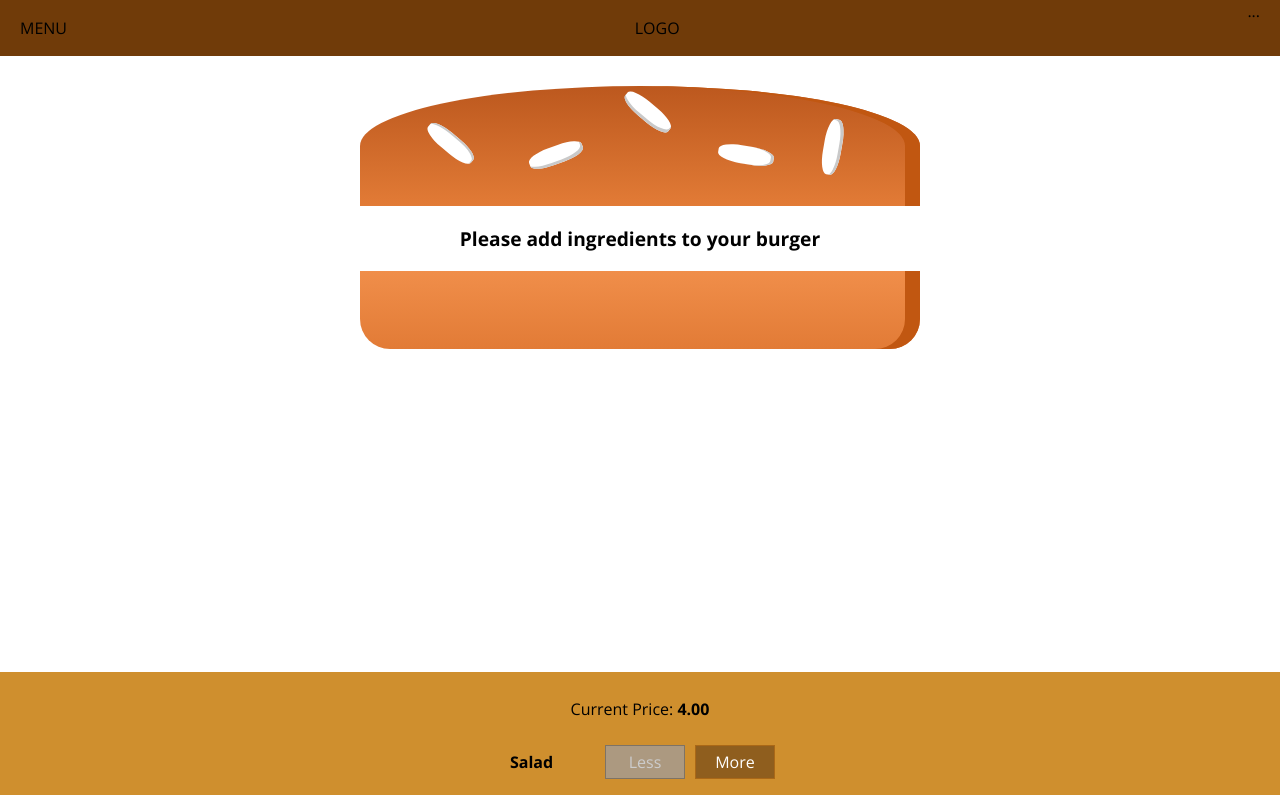
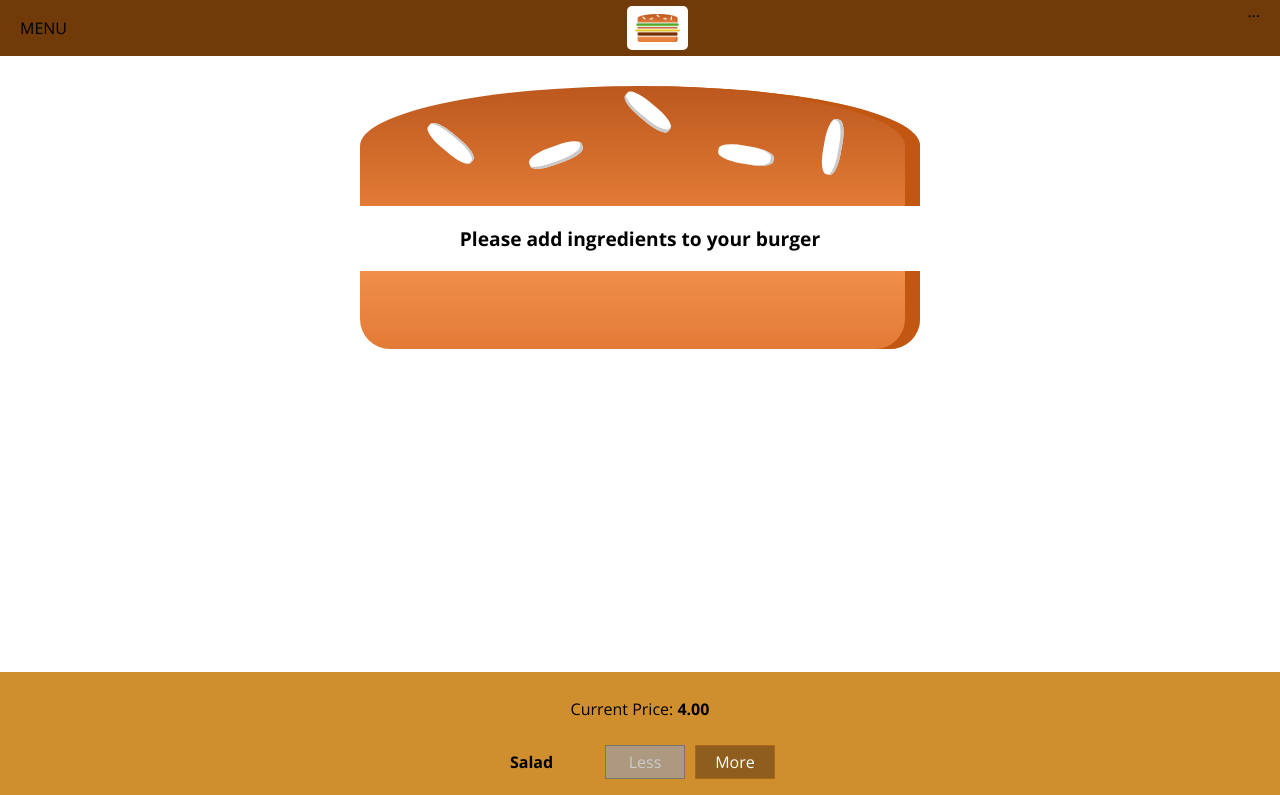
Before and after one commit to andrewrey/burgerbuilderapp, a React (Create React App) app: page / in a window 1280 px wide. Shown: the top 795 px of the page. Built offline with nearby package versions, Linux system fonts and the light colour scheme.

Commit message:
created logo component

```diff
--- /dev/null
+++ b/src/Components/Logo/Logo.js
@@ -0,0 +1,11 @@
+import burgerLogo from "../../assets/images/burger-logo.png";
+import classes from "./Logo.module.css";
+const Logo = () => {
+  return (
+    <div className={classes.Logo}>
+      <img src={burgerLogo} alt="MyBurger" />
+    </div>
+  );
+};
+
+export default Logo;
--- /dev/null
+++ b/src/Components/Logo/Logo.module.css
@@ -0,0 +1,11 @@
+.Logo {
+  background-color: white;
+  padding: 8px;
+  height: 80%;
+  box-sizing: border-box;
+  border-radius: 5px;
+}
+
+.Logo img {
+  height: 100%;
+}
--- a/src/Components/Navigation/Toolbar/Toolbar.js
+++ b/src/Components/Navigation/Toolbar/Toolbar.js
@@ -1,10 +1,11 @@
 import classes from "./Toolbar.module.css";
+import Logo from "../../Logo/Logo";
 
 const Toolbar = () => {
   return (
     <header className={classes.Toolbar}>
       <div>MENU</div>
-      <div>LOGO</div>
+      <Logo />
       <nav>...</nav>
     </header>
   );
```
Also changed, not shown: src/assets/images/burger-logo.png (added).
